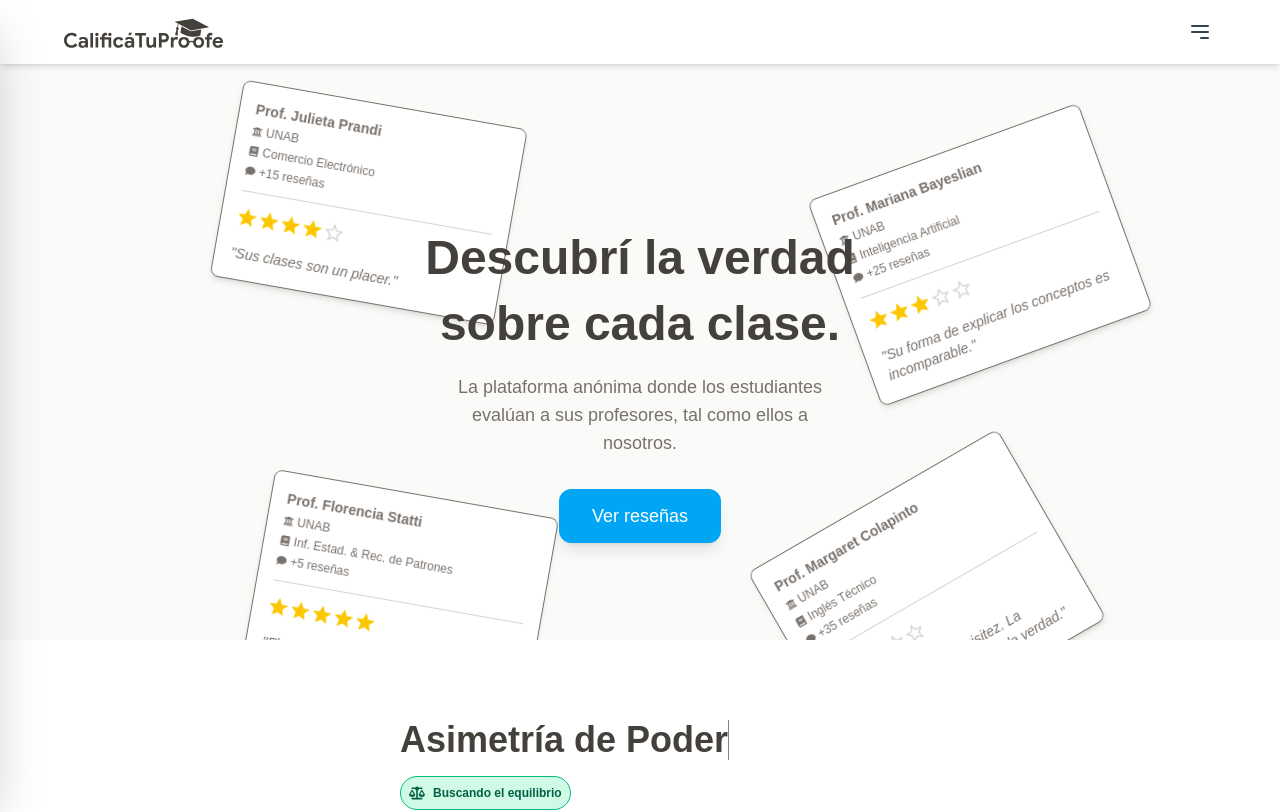
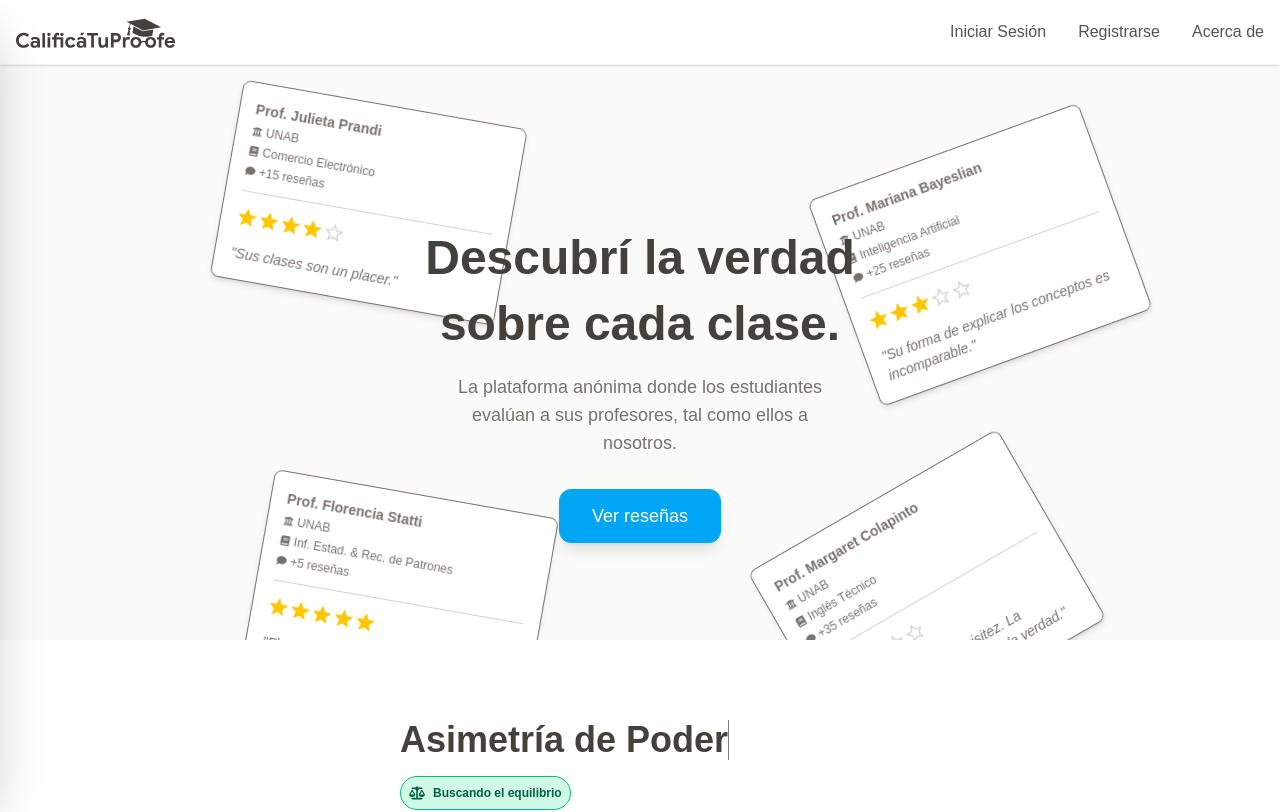
Before and after one commit to DataAnalystGabo/CalificaTuProfe, a React (Vite) app: page / in a window 1280 px wide. Shown: the top 812 px of the page. Built offline with nearby package versions, Linux system fonts and the light colour scheme; a web font is replaced by a local one.

Commit message:
Se convirtió el Header en responsive con menú toggle y nav

```diff
--- a/src/components/Header.jsx
+++ b/src/components/Header.jsx
@@ -10,9 +10,9 @@ const MenuIcon = () => (
 
 export default function Header({ onMenuToggle }) {
     return (
-        <header className="bg-white shadow-md w-full p-4 fixed top-0 z-30">
-            <div className="max-w-6xl mx-auto flex justify-between items-center">
-                {/* Título de la App */}
+        <header className="bg-white/90 backdrop-blur-sm shadow-sm w-full p-4 fixed top-0 z-30 transition-all border-b border-stone-100">
+            <div className="max-w-7xl mx-auto flex justify-between items-center">
+                {/* Logo de CalificáTuProfe */}
                 <a
                     href="/"
                     className="flex items-center gap-2 hover:opacity-80 transition-opacity"
@@ -25,10 +25,31 @@ export default function Header({ onMenuToggle }) {
                     />
                 </a>
 
-                {/* Icono de Menu para Mobile */}
+                {/* Menú de escritorio */}
+                <nav
+                    className="hidden md:flex items-center gap-8"
+                >
+                    <a href="#"
+                        className="text-stone-600 hover:text-sky-500 font-medium transition-colors"
+                    >
+                        Iniciar Sesión
+                    </a>
+                    <a href="#"
+                        className="text-stone-600 hover:text-sky-500 font-medium transition-colors"
+                    >
+                        Registrarse
+                    </a>
+                    <a href="#"
+                        className="text-stone-600 hover:text-sky-500 font-medium transition-colors"
+                    >
+                        Acerca de
+                    </a>
+                </nav>
+
+                {/* Menú de móviles */}
                 <button
                     onClick={onMenuToggle}
-                    className="p-1 rounded-md text-gray-700 hover:bg-gray-100 transition duration-150"
+                    className="p-2 rounded-md text-stone-600 hover:bg-stone-100 transition duration-150 md:hidden"
                     aria-label="Abrir menú de navegación"
                 >
                     <MenuIcon/>
```
